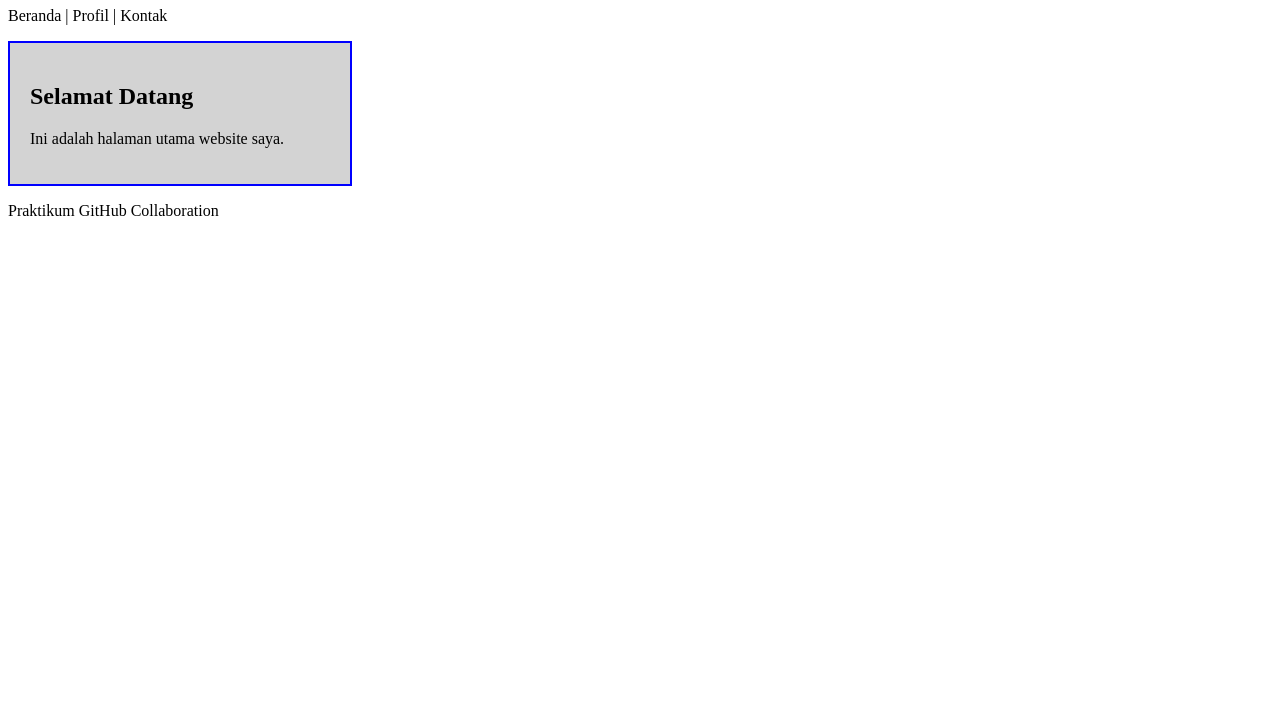
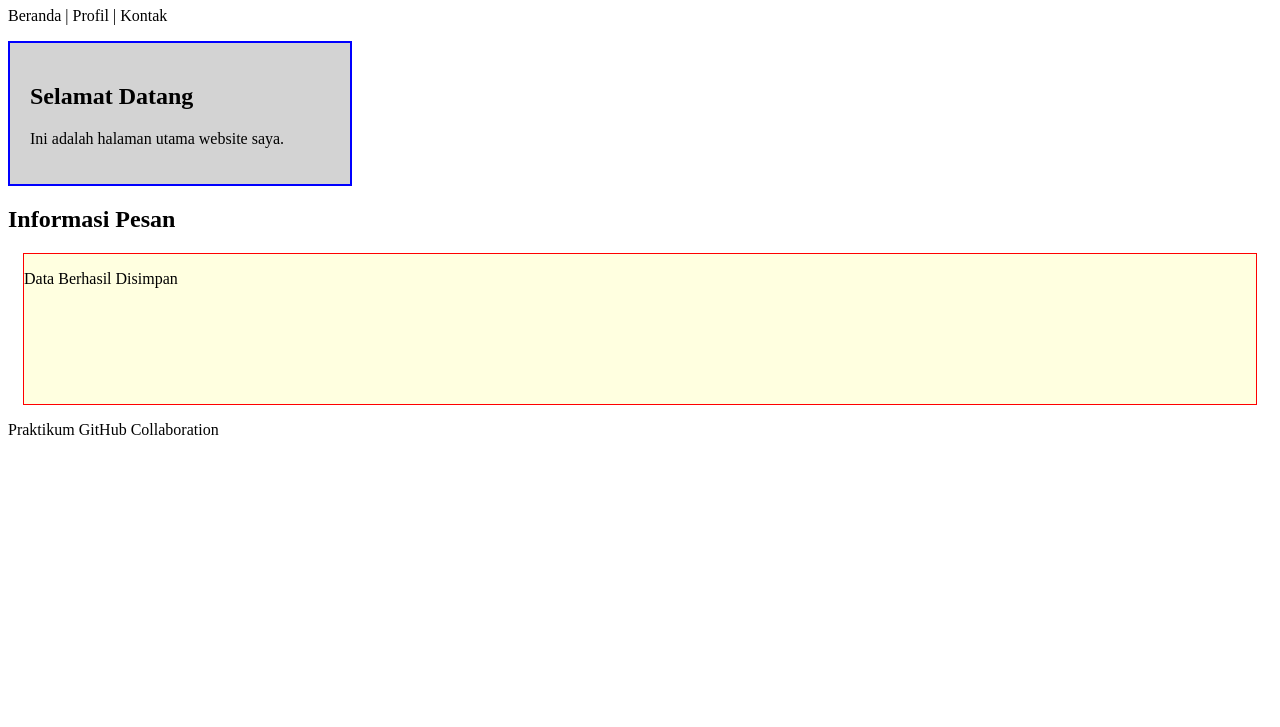
Before and after one commit to Nando-EXO/NANDO-LKPD, a plain HTML site: page index.html in a window 1280 px wide. Shown: the part 73-800 px from the top of the page. Drawn offline with Linux system fonts and the light colour scheme.

Commit message:
Perbarui desain warna

```diff
--- a/index.html
+++ b/index.html
@@ -23,11 +23,22 @@
                 <p>Ini adalah halaman utama website saya.</p>
             </article>
         </section>
+
+        <section>
+            <article>
+                <h2>Informasi Pesan</h2>
+                <div id="kotak-pesan">
+                    <p id="pesanStatus">Sedang Memuat...</p>
+                </div>
+            </article>
+        </section>
     </main>
 
     <footer>
         <p>Praktikum GitHub Collaboration</p>
     </footer>
 
+    <script src="script.js"></script>
+
 </body>
 </html>
--- a/script.js
+++ b/script.js
@@ -1 +1,2 @@
 document.getElementById("judulUtama").textContent = "Selamat Datang Siswa";
+document.getElementById("pesanStatus").textContent = "Data Berhasil Disimpan";
--- a/style.css
+++ b/style.css
@@ -4,3 +4,10 @@
     padding: 20px;
     border: 2px solid blue;
 }
+
+#kotak-pesan {
+    height: 150px;
+    background-color: lightyellow;
+    margin: 15px;
+    border: 1px solid red;
+}
```
